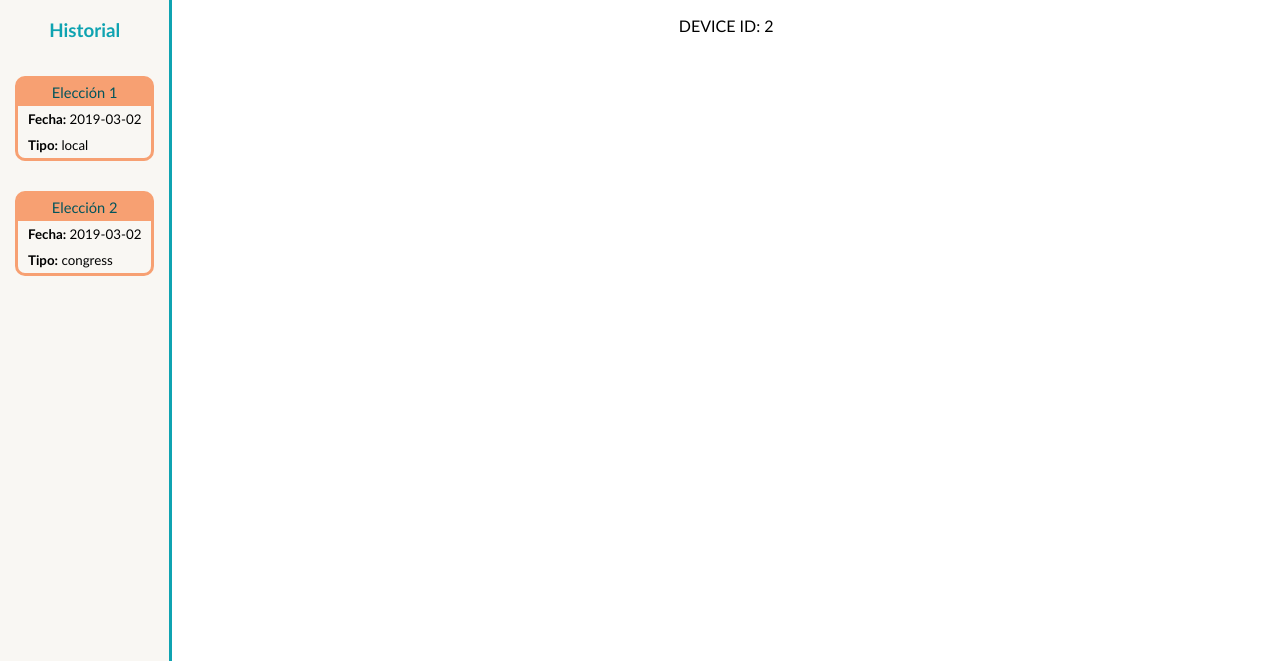
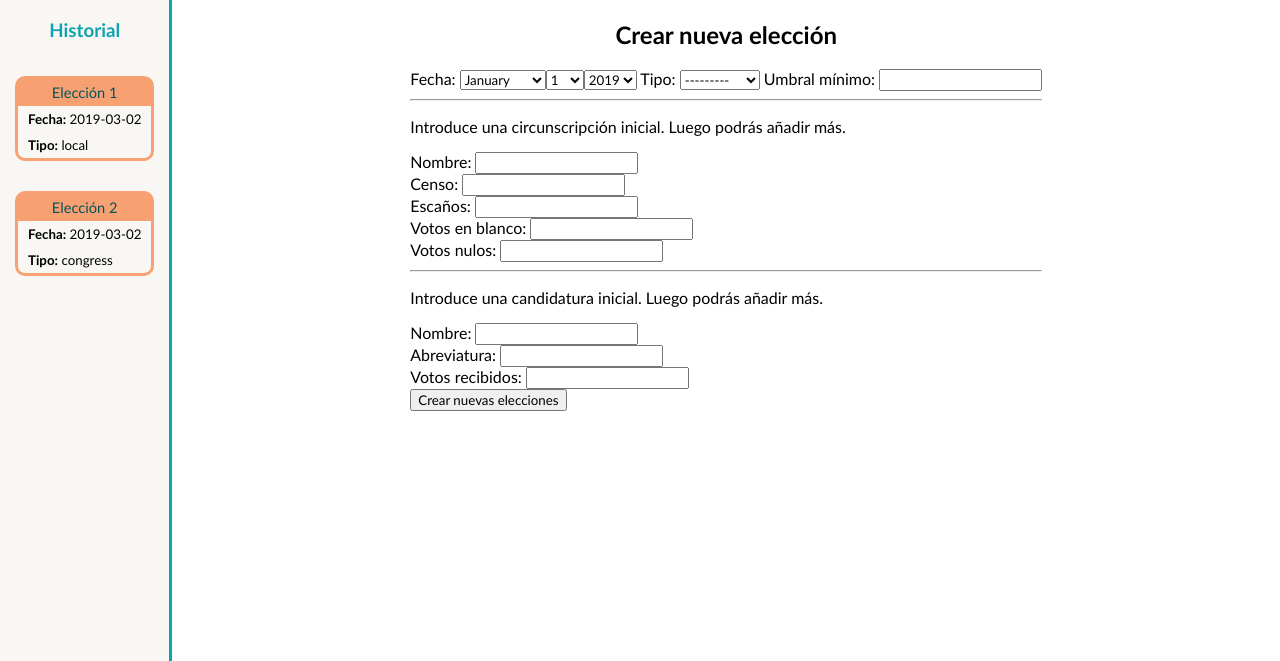
Before and after one commit to JuanGonzalezCaminero/Election_Sim, a Django app: page / in a window 1280 px wide. Shown: the part 95-756 px from the top of the page. Run offline with Django 3.2, Linux system fonts and the light colour scheme; data comes from the database, SQL or seed files in the repository.

Commit message:
Index page

```diff
--- a/main/models/election_type.py
+++ b/main/models/election_type.py
@@ -8,7 +8,8 @@ class ElectionType(models.Model):
     name = models.CharField(max_length=20, validators=[RegexValidator(regex=r"^([a-z]|[A-Z]){1,20}$",
                                                                       message="ElectionType's name can contain only alphabetic characters")])
 
-
+    def __str__(self):
+        return self.name
     # Methods
     def getId(self):
         return self.id
--- a/main/services/device_service.py
+++ b/main/services/device_service.py
@@ -4,8 +4,7 @@ import datetime
 
 class DeviceService():
 
-    @staticmethod
-    def getDeviceId(request):
+    def __init__(self, request):
         try:
             user_id = request.session["user_id"]
 
@@ -18,14 +17,19 @@ class DeviceService():
             request.session["user_id"] = user_id
 
         # user_id contains a valid device id
-        device = Device.objects.get(id=user_id)
+        self.__device = Device.objects.get(id=user_id)
 
-        return device.getId()
+    @property
+    def id(self):
+        return self.__device.getId()
 
-    @staticmethod
-    def getDeviceExecutionHistory(device_pk):
+    @property
+    def device(self):
+        return self.__device
+
+    def get_device_execution_history():
         try:
-            history = Election.objects.get(device=device_pk)
+            history = Election.objects.get(device=self.__device)
         except:
             pass
 
--- a/main/templates/index/base_index.html
+++ b/main/templates/index/base_index.html
@@ -28,5 +28,43 @@
 {%endblock sidebar %}
 
 {%block content %}
-    <p>DEVICE ID: {{device_id}}</p>
+    <h1>Crear nueva elección</h1>
+    <form method="POST" action="/">
+        {% csrf_token %}
+        <label for="{{ form.date.id_for_label }}">Fecha: </label>
+        {{ form.date }}
+        <label for="{{ form.type.id_for_label }}">Tipo: </label>
+        {{ form.type }}
+        <label for="{{ form.min_votes_threshold.id_for_label }}">Umbral mínimo: </label>
+        {{ form.min_votes_threshold }}
+        <hr>
+        <p>Introduce una circunscripción inicial. Luego podrás añadir más.</p>
+        <label for="{{ form.district_name.id_for_label }}">Nombre: </label>
+        {{ form.district_name }}
+        <br>
+        <label for="{{ form.registered_voters.id_for_label }}">Censo: </label>
+        {{ form.registered_voters }}
+        <br>
+        <label for="{{ form.num_representatives.id_for_label }}">Escaños: </label>
+        {{ form.num_representatives }}
+        <br>
+        <label for="{{ form.blank_votes.id_for_label }}">Votos en blanco: </label>
+        {{ form.blank_votes }}
+        <br>
+        <label for="{{ form.void_votes.id_for_label }}">Votos nulos: </label>
+        {{ form.void_votes }}
+        <br>
+        <hr>
+        <p>Introduce una candidatura inicial. Luego podrás añadir más.</p>
+        <label for="{{ form.cand_name.id_for_label }}">Nombre: </label>
+        {{ form.cand_name }}
+        <br>
+        <label for="{{ form.abrv_name.id_for_label }}">Abreviatura: </label>
+        {{ form.abrv_name }}
+        <br>
+        <label for="{{ form.votes.id_for_label }}">Votos recibidos: </label>
+        {{ form.votes }}
+        <br>
+        <input type="submit" value="Crear nuevas elecciones">
+    </form>
 {%endblock content %}
--- a/main/views/index.py
+++ b/main/views/index.py
@@ -1,9 +1,30 @@
-from django.shortcuts import render
+from django.shortcuts import render, redirect
 from django.views.generic import TemplateView
 from django.http import HttpResponse
 from django.views import View
+from django import forms
 from main.services.district_service import DistrictService
 from main.services.device_service import DeviceService
+from main.models.election import Election
+from main.models.election_type import ElectionType
+from main.models.district import District
+from main.models.candidature import Candidature
+
+
+class IndexForm(forms.Form):
+    date = forms.DateField(widget=forms.SelectDateWidget)
+    type = forms.ModelChoiceField(queryset=ElectionType.objects.all())
+    min_votes_threshold = forms.FloatField()
+
+    district_name = forms.CharField(max_length=120)
+    registered_voters = forms.IntegerField()
+    num_representatives = forms.IntegerField()
+    blank_votes = forms.IntegerField()
+    void_votes = forms.IntegerField()
+
+    abrv_name = forms.CharField(max_length=10)
+    cand_name = forms.CharField(max_length=120)
+    votes = forms.IntegerField()
 
 
 class IndexView(TemplateView):
@@ -25,7 +46,37 @@ class IndexView(TemplateView):
 
     def get (self, request, *args, **kwargs):
         context = self.get_context_data( *args, **kwargs)
-        device_id = DeviceService.getDeviceId(request)
-        context["device_id"] = device_id
+        device = DeviceService(request)
+        context["device_id"] = device.id
         context["history"] = self.mock_history
+        context["form"] = IndexForm()
         return self.render_to_response(context)
+
+    def post(self, request, *args, **kwargs):
+        context = self.get_context_data(*args, **kwargs)
+        device = DeviceService(request)
+        form = IndexForm(request.POST)
+        if form.is_valid():
+            election = Election.objects.create(
+                date=form.cleaned_data["date"],
+                type=form.cleaned_data["type"],
+                min_votes_threshold=form.cleaned_data["min_votes_threshold"],
+                device=device.device
+            )
+            district = District.objects.create(
+                name=form.cleaned_data["district_name"],
+                registered_voters=form.cleaned_data["registered_voters"],
+                num_representatives=form.cleaned_data["num_representatives"],
+                blank_votes=form.cleaned_data["blank_votes"],
+                void_votes=form.cleaned_data["void_votes"],
+                election=election
+            )
+            candidature = Candidature.objects.create(
+                name=form.cleaned_data["cand_name"],
+                abrv_name=form.cleaned_data["abrv_name"],
+                votes=form.cleaned_data["votes"],
+                district=district
+            )
+            return redirect(f"/election/{election.id}")
+        else:
+            return redirect("/")
```
